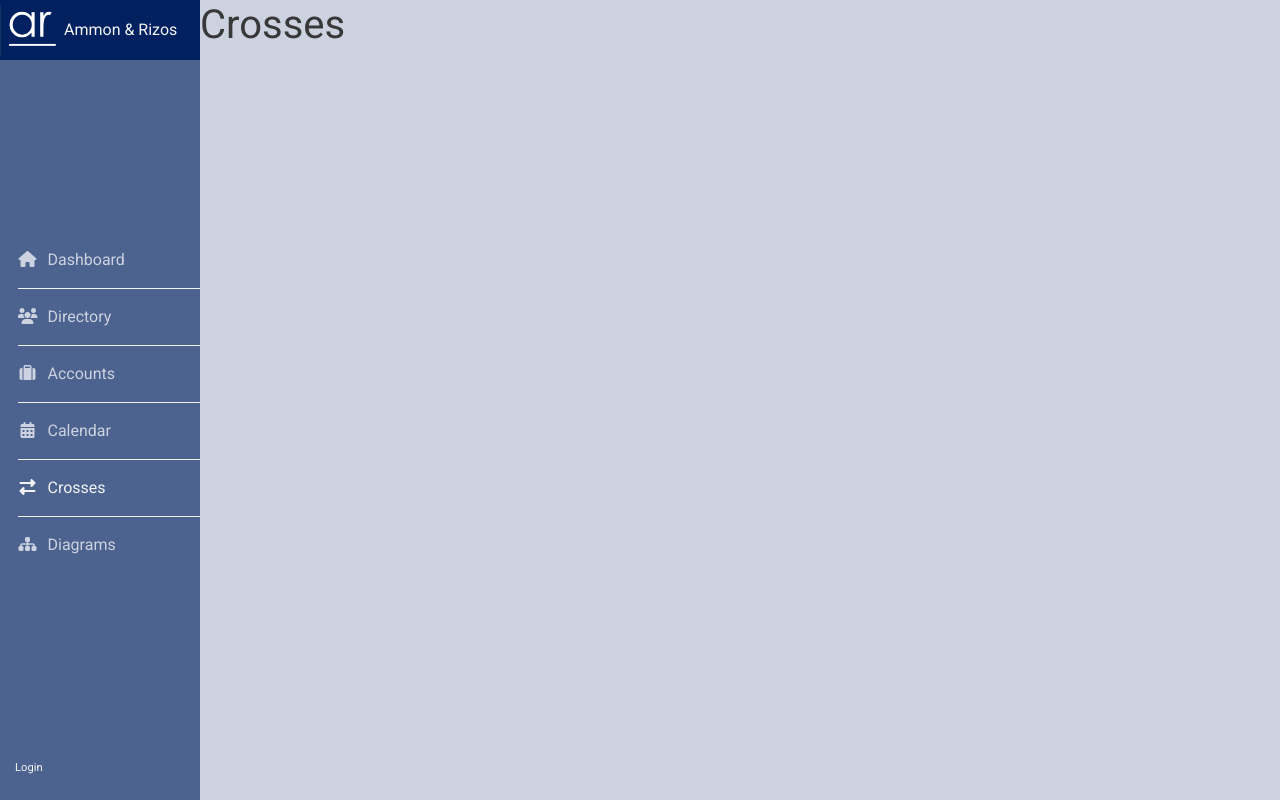
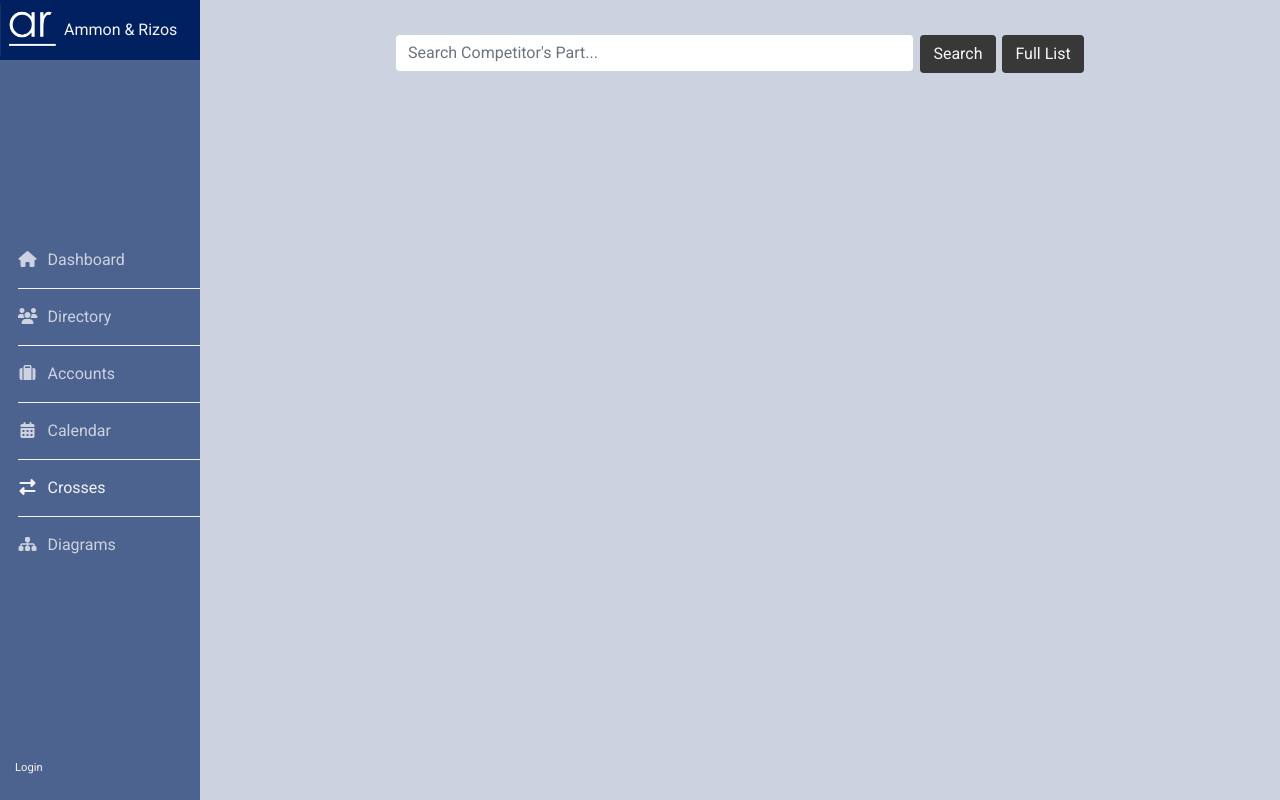
Before and after one commit to mdAmmon/AmmonRizosSite, a React (Create React App) app: page /crosses in a window 1280 px wide. Built offline with nearby package versions, Linux system fonts and the light colour scheme.

Commit message:
Included SearchBar in Crosses Container

```diff
--- a/src/containers/Crosses.js
+++ b/src/containers/Crosses.js
@@ -1,9 +1,17 @@
 import React, { Component } from 'react';
+import SearchBar from '../components/SearchBar';
 
 class Crosses extends Component {
     render() {
         return (
-            <h1>Crosses</h1>
+            <div className="crossesComponent">
+                <SearchBar placeholder="Search Competitor's Part..."
+                    id="searchCrossInput">
+                    <button type="button" class="btn" id="searchButton">Search</button>
+                    <button type="button" class="btn" id="fullSearchButton">Full List</button>
+                </SearchBar>
+            </div>
+
         );
 
     }
```
